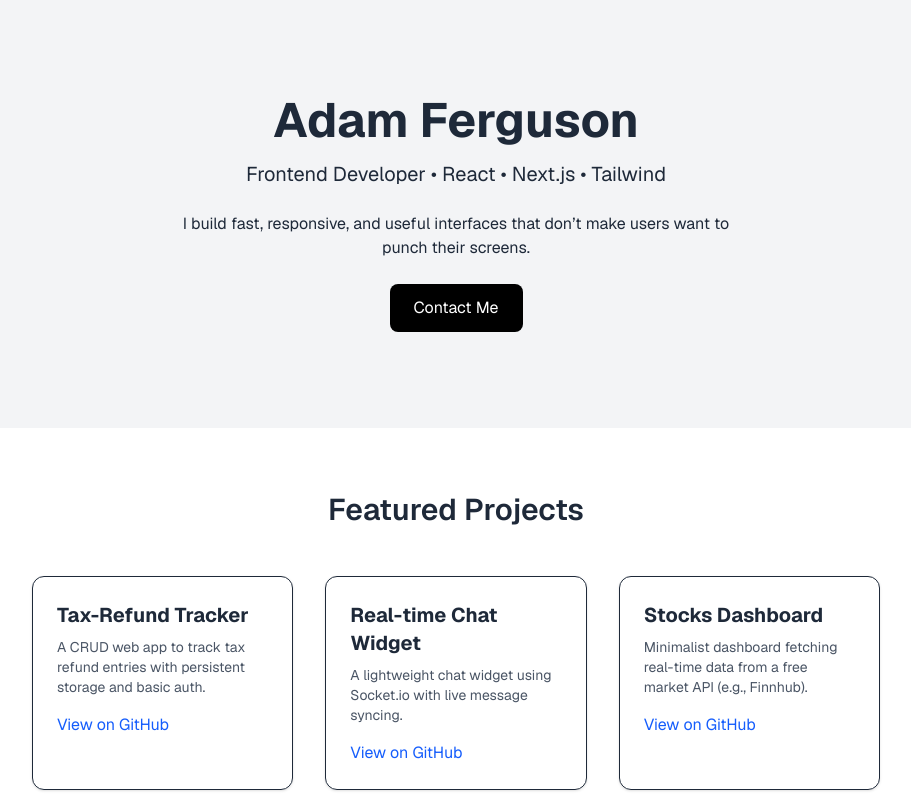
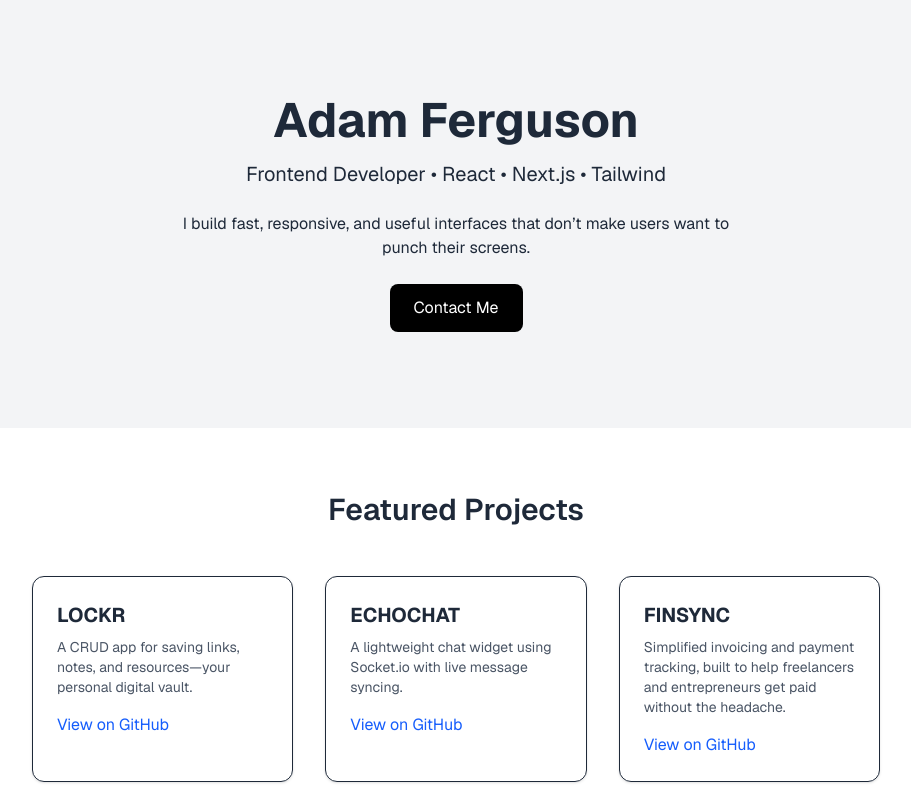
Before and after one commit to Adamf124/Nextjs-Protfolio, a Next.js app: page / in a window 1280 px wide. Shown: the top 800 px of the page, without its empty margins (184-1095 px from the left). Built offline with nearby package versions, Linux system fonts and the light colour scheme.

Commit message:
Create github repos

```diff
--- a/src/app/page.tsx
+++ b/src/app/page.tsx
@@ -3,22 +3,22 @@ import { Mail, GithubIcon } from "lucide-react";
 
 const projects = [
   {
-    title: "Tax-Refund Tracker",
+    title: "LOCKR",
     description:
-      "A CRUD web app to track tax refund entries with persistent storage and basic auth.",
-    repo: "https://github.com/yourhandle/tax-refund-tracker",
+      "A CRUD app for saving links, notes, and resources—your personal digital vault.",
+    repo: "https://github.com/Adamf124/LOCKR",
   },
   {
-    title: "Real-time Chat Widget",
+    title: "ECHOCHAT",
     description:
       "A lightweight chat widget using Socket.io with live message syncing.",
-    repo: "https://github.com/yourhandle/realtime-chat-widget",
+    repo: "https://github.com/Adamf124/ECHOCHAT",
   },
   {
-    title: "Stocks Dashboard",
+    title: "FINSYNC",
     description:
-      "Minimalist dashboard fetching real-time data from a free market API (e.g., Finnhub).",
-    repo: "https://github.com/yourhandle/stocks-dashboard",
+      "Simplified invoicing and payment tracking, built to help freelancers and entrepreneurs get paid without the headache.",
+    repo: "https://github.com/Adamf124/FINSYNC",
   },
 ];
 
@@ -85,7 +85,7 @@ export default function Home() {
               <Mail className="inline-block w-6 h-6" />
             </a>
             <a
-              href="https://github.com/yourhandle"
+              href="https://github.com/Adamf124"
               target="_blank"
               className="hover:text-blue-600"
             >
```
